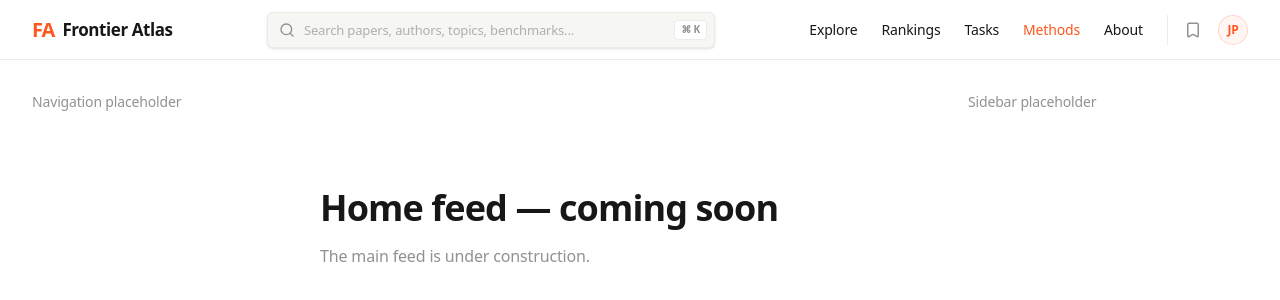
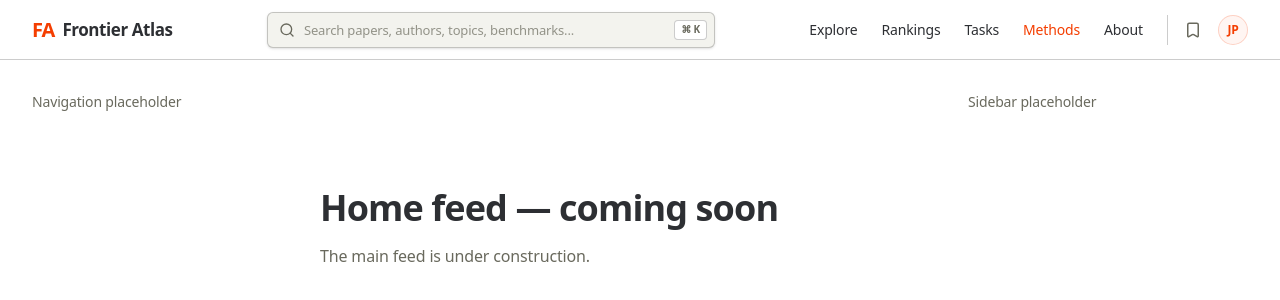
Before and after one commit to abhayXdev/FrontierAtlas-Method, a Next.js app: page / in a window 1280 px wide. Shown: the top 300 px of the page. Built offline with nearby package versions, Linux system fonts and the light colour scheme.

Commit message:
style: apply verified groq.com color palette to design tokens

```diff
--- a/src/app/globals.css
+++ b/src/app/globals.css
@@ -1,19 +1,19 @@
 @import "tailwindcss";
 
 @theme {
-  /* Groq exact color schema (using their exact HSL values) */
-  --color-base: hsl(45 14% 96%);
-  --color-surface: hsl(0 0% 100%);
-  --color-hover: hsl(45 14% 92%);
+  /* Verified groq.com color schema */
+  --color-base: #F3F3EE;
+  --color-surface: #FFFFFF;
+  --color-hover: #E8E8DE; /* Keeping an intermediate hover color based on groq if needed, or matching --color-base */
 
-  --color-brand: hsl(15 100% 56%);
-  --color-brand-hover: hsl(15 100% 45%);
+  --color-brand: #F43E01;
+  --color-brand-hover: #C23101;
 
-  --color-primary: hsl(0 0% 9%);
-  --color-secondary: hsl(0 0% 57%);
-  --color-inverse: hsl(0 0% 100%);
+  --color-primary: #2D2F33;
+  --color-secondary: #69695D;
+  --color-inverse: #FFFFFF;
 
-  --color-default: hsl(0 0% 92%);
+  --color-default: color-mix(in srgb, #000 20%, transparent);
 
   /* Font from Frontier Atlas (Inter) */
   --font-sans: var(--font-inter), ui-sans-serif, system-ui, -apple-system, sans-serif;
```
